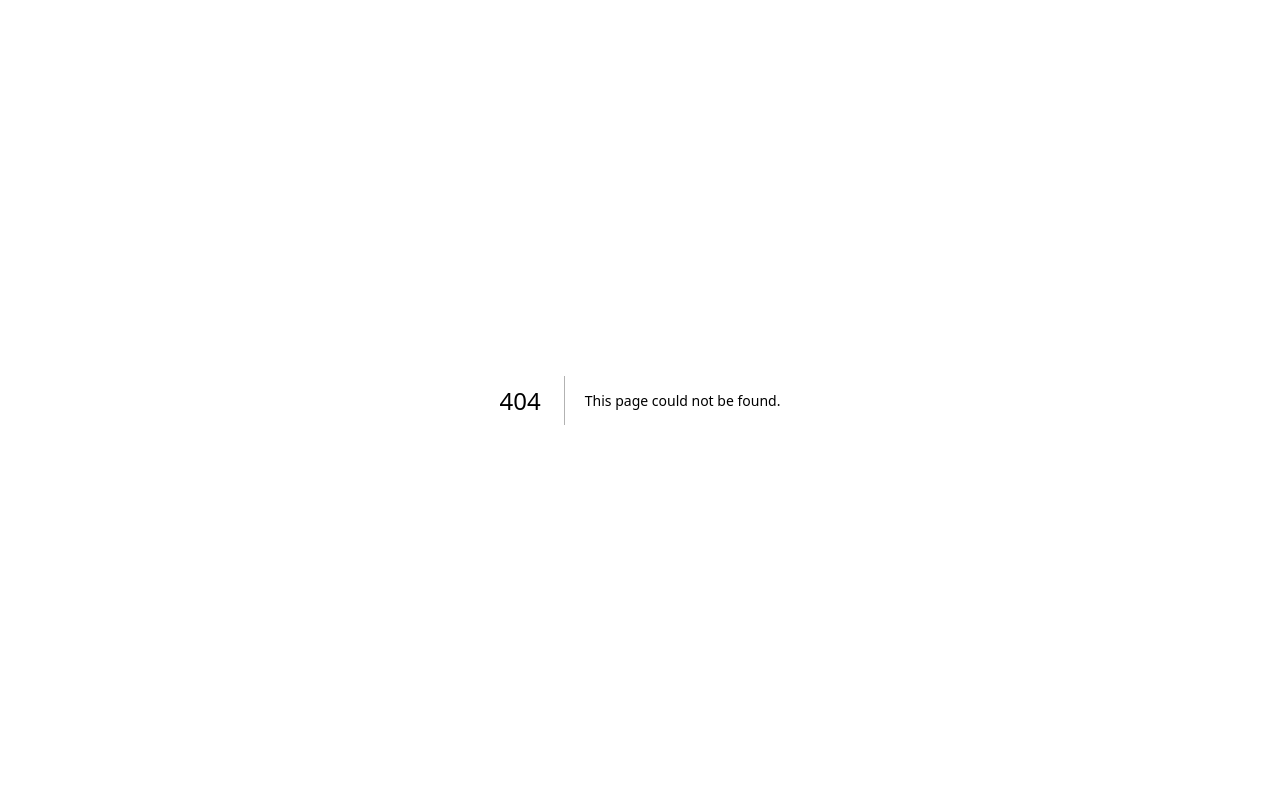
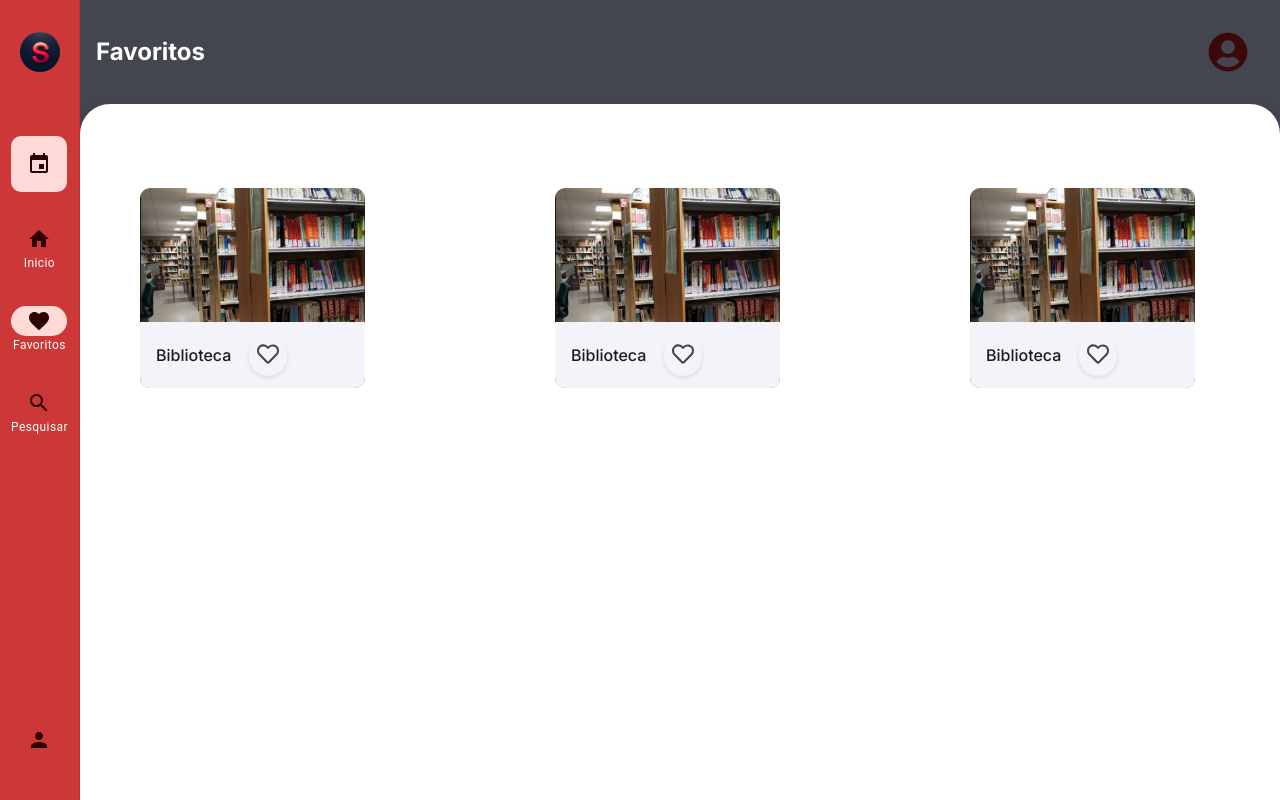
Before and after one commit to 20in13/TCC-LastVersion, a Next.js app: page /screens/Fav in a window 1280 px wide. Before the commit this address had no page. Built offline with nearby package versions, Linux system fonts and the light colour scheme.

Commit message:
27/08/24

```diff
--- a/package.json
+++ b/package.json
@@ -17,10 +17,10 @@
     "@mui/icons-material": "^5.16.7",
     "@mui/material": "^5.16.7",
     "framer-motion": "^11.3.24",
-    "next": "14.2.3",
-    "react": "^18",
+    "next": "^14.2.7",
+    "react": "^18.3.1",
     "react-calendar": "^5.0.0",
-    "react-dom": "^18",
+    "react-dom": "^18.3.1",
     "react-icons": "^5.2.1",
     "styled-components": "^6.1.11"
   },
--- a/src/app/components/NavRail/page.jsx
+++ b/src/app/components/NavRail/page.jsx
@@ -32,7 +32,7 @@ export default function NavigationRail() {
       case "/screens/HomeW":
         setSelectedIndex(0);
         break;
-      case "/screens/Pagina":
+      case "/screens/Fav":
         setSelectedIndex(1);
         break;
       case "/screens/Pagina2":
@@ -128,7 +128,7 @@ export default function NavigationRail() {
 
             {/* Lista de ícones */}
         {[{ icon: <HomeIcon sx={{ color: "#2D0002" }} />, route: "/screens/HomeW" },
-          { icon: <FavoriteIcon sx={{ color: "#2D0002" }} />, route: "/screens/Pagina" },
+          { icon: <FavoriteIcon sx={{ color: "#2D0002" }} />, route: "/screens/Fav" },
           { icon: <SearchIcon sx={{ color: "#2D0002" }} />, route: "/screens/Pagina2" }].map((item, index) => (
           <ListItem
             button
@@ -209,6 +209,7 @@ export default function NavigationRail() {
                 },
                 position: "relative",
               }}
+              onClick={() => handleIconClick(4, "/screens/Perfil")} // Adicionado para navegar para a página de perfil
             >
               <PersonIcon sx={{ color: "#2D0002" }} />
             </IconButton>
--- /dev/null
+++ b/src/app/screens/Fav/page.jsx
@@ -0,0 +1,46 @@
+"use client";
+
+import React, { useState } from 'react';
+import { FaUserCircle } from 'react-icons/fa';
+import Card from '../../components/Card';
+import styles from './page.module.css';
+import NavigationRail from '../../components/NavRail/page';
+
+const HomeW = () => {
+  // Simulando uma lista de itens com uma propriedade 'isFavorite'
+  const [items, setItems] = useState([
+    { id: 1, name: 'Item 1', isFavorite: true },
+    { id: 2, name: 'Item 2', isFavorite: false },
+    { id: 3, name: 'Item 3', isFavorite: true },
+    { id: 4, name: 'Item 4', isFavorite: true },
+    // Adicione mais itens conforme necessário
+  ]);
+
+  // Filtra os itens que são favoritos
+  const favoriteItems = items.filter(item => item.isFavorite);
+
+  return (
+    <div className={styles.scrollView}>
+      <NavigationRail />
+      <main style={{ flexGrow: 1, paddingLeft: '80px' }}>
+        <div className={styles.container}>
+          <header className={styles.header}>
+            <h1 className={styles.title}>Favoritos</h1>
+            <div className={styles.headerRight}>
+              <FaUserCircle size={24} color="#3B0909" className={styles.profileIcon} />
+            </div>
+          </header>
+          <div className={styles.contentWrapper}>
+            <div className={styles.content}>
+              {favoriteItems.map((item) => (
+                <Card key={item.id} item={item} />
+              ))}
+            </div>
+          </div>
+        </div>
+      </main>
+    </div>
+  );
+};
+
+export default HomeW;
--- /dev/null
+++ b/src/app/screens/Fav/page.module.css
@@ -0,0 +1,71 @@
+.scrollView {
+    overflow-y: auto;
+    height: "100%";
+  }
+
+  .container {
+    display: flex;
+    flex-direction: column;
+    background-color: #44464F;
+  }
+
+  .header {
+    display: flex;
+    justify-content: space-between;
+    align-items: center;
+    padding: 16px;
+  }
+
+  .title {
+    font-size: 24px;
+    font-weight: bold;
+    color: #fff;
+  }
+
+  .headerRight {
+    display: flex;
+    align-items: center;
+  }
+
+  .buttonLogin {
+    background-color: transparent;
+    border: 1px solid #CC3737;
+    padding: 8px;
+    border-radius: 10px;
+    margin-right: 8px;
+    color: #CC3737;
+    font-size: 12px;
+  }
+
+  .buttonCadastrar {
+    background-color: #CC3737;
+    border: 1px solid #CC3737;
+    padding: 8px;
+    border-radius: 10px;
+    margin-right: 8px;
+    color: white;
+    font-size: 12px;
+  }
+
+  .profileIcon {
+    width: 40px;
+    height: 40px;
+    margin: 16px;
+  }
+
+  .contentWrapper {
+    display: flex;
+    align-items: center;
+  }
+
+  .content {
+    width: 95%;
+    background-color: #FFF;
+    border-top-right-radius: 30px;
+    border-top-left-radius: 30px;
+    box-shadow: 0px 2px 10px rgba(0, 0, 0, 0.1);
+    padding: 7% 5%;
+    display: flex;
+    flex-wrap: wrap;
+    justify-content: space-between;
+  }
--- /dev/null
+++ b/src/app/screens/Perfil/page.jsx
@@ -0,0 +1,49 @@
+import Link from 'next/link';
+import Image from 'next/image';
+import styles from './page.module.css';
+import AccountCircleIcon from '@mui/icons-material/AccountCircle';
+import ArrowBackIcon from '@mui/icons-material/ArrowBack';
+
+export default function Profile({ user }) {
+  return (
+    <div className={styles.container}>
+      <Link href="/screens/HomeW" className={styles.backButton}>
+        <ArrowBackIcon style={{ fontSize: 24 }} />
+      </Link>
+      <h1 className={styles.title}>Space School</h1>
+      <h2 className={styles.subtitle}>Meu Perfil</h2>
+      <div className={styles.container}>
+        <div className={styles.profileWrapper}>
+          <div className={styles.avatarWrapper}>
+            {user.image ? (
+              <Image
+                src={user.image}
+                alt="Profile Avatar"
+                width={150}
+                height={150}
+                className={styles.avatar}
+              />
+            ) : (
+              <AccountCircleIcon style={{ fontSize: 150, color: '#777' }} />
+            )}
+          </div>
+          <div className={styles.profileBox}>
+            <h3 className={styles.name}>{user.name}</h3>
+            <p className={styles.email}>{user.email}</p>
+            <p><button className={styles.manageBtn}>Gerenciar sua conta</button></p>
+            <button className={styles.logoutBtn}>Sair</button>
+          </div>
+        </div>
+      </div>
+    </div>
+  );
+}
+
+// Simulação de um usuário (teste)
+Profile.defaultProps = {
+  user: {
+    name: 'Fulano da Silva',
+    email: 'fulano.silva737@gmail.com',
+    image: '',
+  },
+};
--- /dev/null
+++ b/src/app/screens/Perfil/page.module.css
@@ -0,0 +1,81 @@
+/* styles/Profile.module.css */
+
+.container {
+  display: flex;
+  flex-direction: column;
+  justify-content: center;
+  align-items: center;
+  height: 100vh;
+  background-color: #404040;
+  text-align: center;
+}
+
+.title {
+  font-size: 2rem;
+  color: #fff;
+  margin: 1;
+}
+
+.subtitle {
+  font-size: 1.25rem;
+  color: #d3d3d3;
+  margin-bottom: 2rem;
+}
+
+.profileWrapper {
+  background-color: #ffffff;
+  padding: 2rem;
+  border-radius: 20px;
+  max-width: 400px;
+  width: 100%;
+  box-shadow: 0px 4px 6px rgba(0, 0, 0, 0.1);
+  position: relative;
+}
+
+.avatarWrapper {
+  position: absolute;
+  top: -75px;
+  left: 50%;
+  transform: translateX(-50%);
+  border-radius: 50%;
+  background-color: #fff;
+  padding: 0.000000005rem;
+}
+
+.avatar {
+  border-radius: 50%;
+}
+
+.name {
+  margin-top: 75px;
+  font-size: 1.5rem;
+  color: #333;
+}
+
+.email {
+  color: #777;
+  margin-bottom: 2rem;
+}
+
+
+
+.manageBtn {
+  display: inline-block;
+  background-color: #ff5a5f;
+  color: #fff;
+  padding: 0.75rem 1.5rem;
+  border: none;
+  border-radius: 5px;
+  margin-bottom: 1rem;
+  cursor: pointer;
+}
+
+.logoutBtn {
+  display: inline-block;
+  background-color: transparent;
+  color: #ff5a5f;
+  padding: 0.75rem 1.5rem;
+  border: 1px solid #ff5a5f;
+  border-radius: 5px;
+  cursor: pointer;
+}
--- a/src/app/temp/page.jsx
+++ b/src/app/temp/page.jsx
@@ -9,6 +9,7 @@ export default function Home() {
       <Link  href={"/screens/Cadastro"}><p className={styles.linkTemp}>Cadastro</p></Link>
       <Link  href={"/screens/HomeW"}><p className={styles.linkTemp}>Home web</p></Link>
       <Link  href={"/screens/Agendamento"}><p className={styles.linkTemp}>Agendamento</p></Link>
+      <Link  href={"/screens/Fav"}><p className={styles.linkTemp}>Favoritos</p></Link>
       <Link  href={"/screens/Testes"}><p className={styles.linkTemp}>⚡Testes⚡</p></Link>
     </div>
   );
```
Also changed, not shown: src/app/screens/Pagina/page.jsx (deleted, +0 -14 lines), src/app/screens/Testes/page.jsx (deleted, +0 -46 lines), src/app/screens/Testes/page.module.css (deleted, +0 -81 lines), src/app/screens/Pagina/page.module.css (deleted), 1 other file (tests, documents, lock files or other folders).
